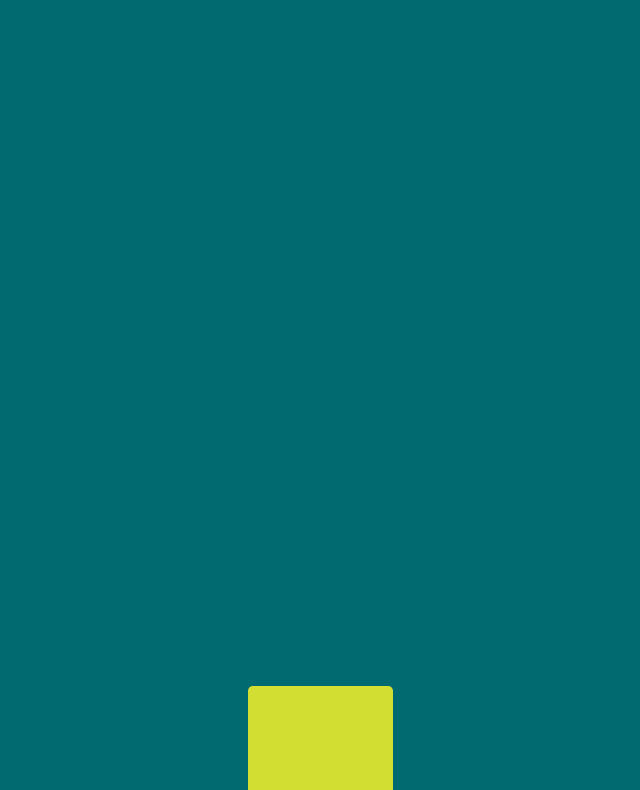
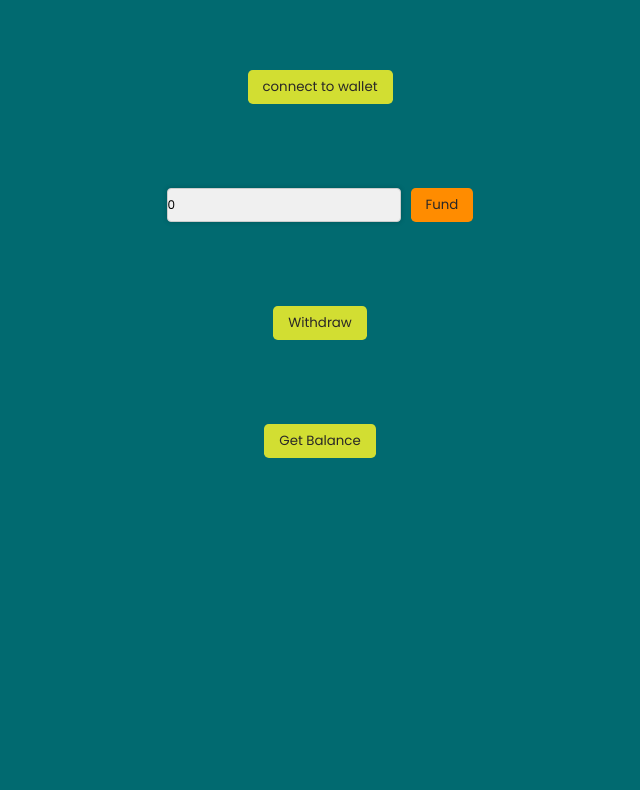
Before and after one commit to mdazad1508/fund-me-Frontend-javascript, a website with bundled scripts: page index.html in a window 1280 px wide. Shown: the part 162-952 px from the top of the page, without its empty margins (320-960 px from the left). After the commit the page ends 800 px from the top, so only its background shows below. Built offline with nearby package versions, Linux system fonts and the light colour scheme.

Commit message:
somechanges

```diff
--- a/style.css
+++ b/style.css
@@ -1,16 +1,19 @@
 * {
   background-color: #016a70;
   font-family: "poppins";
-  height: 100vh;
+  margin: 0;
+  padding: 0;
+
 }
 
 .bdy {
   display: flex;
   justify-content: space-between;
-  gap: 20px;
   flex-direction: column;
   align-items: center;
   color: #ffffdd;
+  padding: 100px;
+  min-height: 65vh;
 }
 
 .btn {
```
